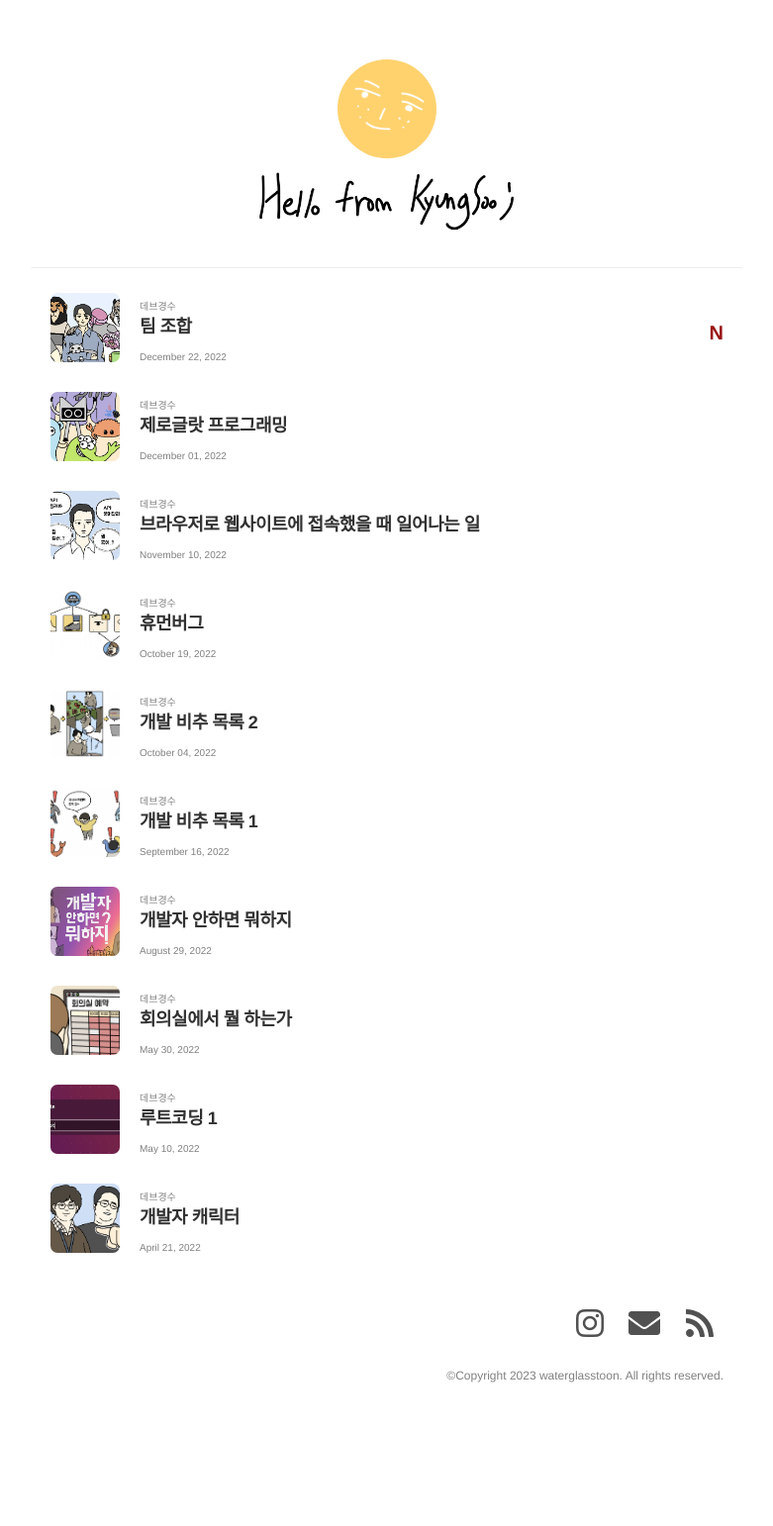
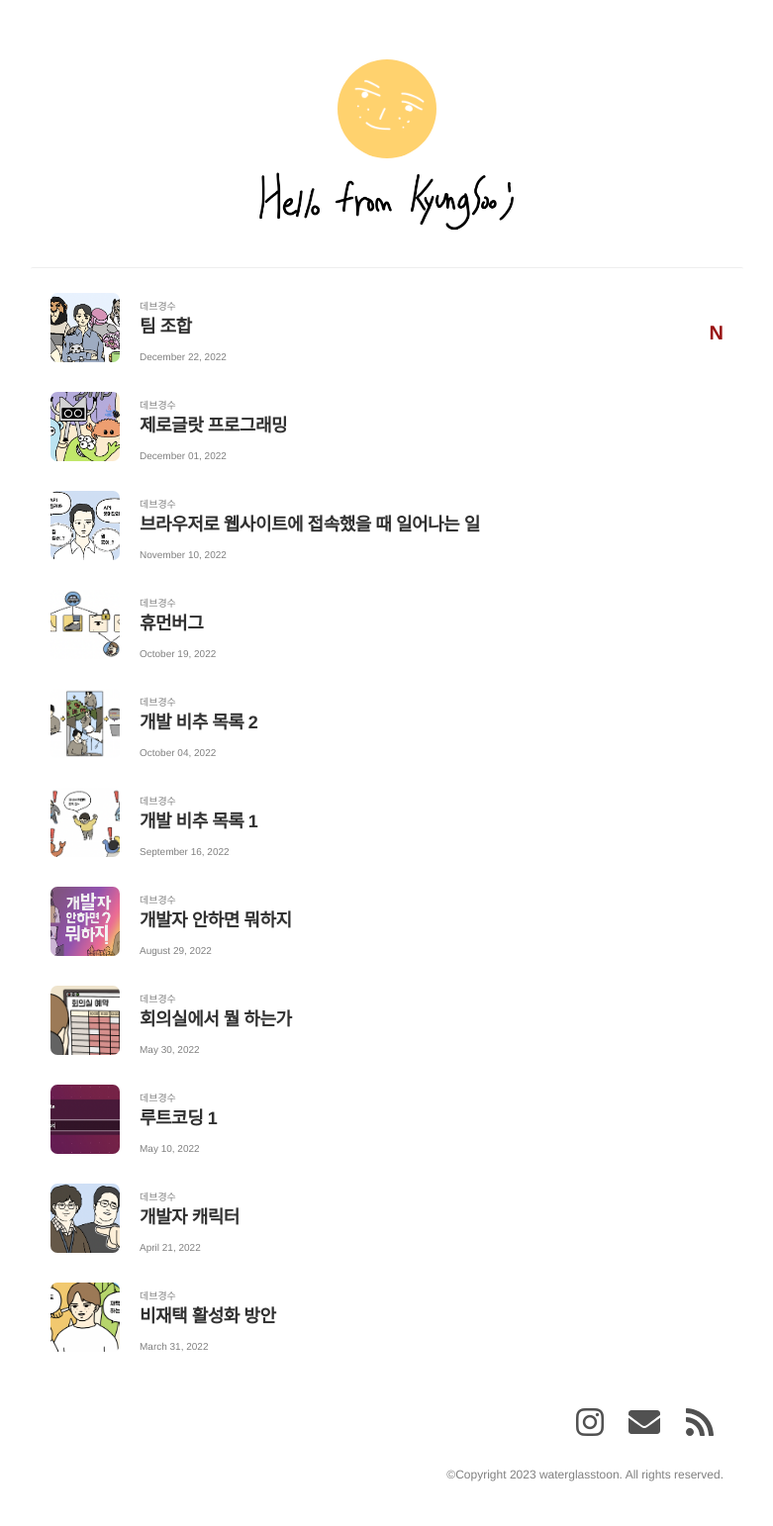
Before and after one commit to waterglasstoon/waterglasstoon.github.io, a Jekyll site: the page built from index.html, in a window 1280 px wide. Shown: the whole page at 99% size, without its empty margins (249-1030 px from the left). Built offline with Jekyll 4.4.1, drawn with Linux system fonts in a browser that asks for light colours; nearby versions of some CDN libraries; some web fonts are replaced; comment, search, counter and statistics services are not loaded; before the commit the page ends 1442 px from its top, so only the background shows below that.

Commit message:
add cartoon50

```diff
--- /dev/null
+++ b/_posts/2022-03-31-work-from-home.markdown
@@ -0,0 +1,21 @@
+---
+layout: post
+headTitle: "2022-03-31-work-from-home"
+title:  "비재택 활성화 방안"
+thumbnail: "./../images/devkyungsoo/cartoon50/cartoon50_thumbnail.png"
+group: "데브경수"
+nexturl: "/devkyungsoo/2022/04/21/programmer-character"
+date:   2022-03-31 21:30:26 +0900
+categories: devkyungsoo
+---
+<img src="/images/devkyungsoo/cartoon50/cartoon50_1.png" width="100%" title="cartoon_image" alt="비재택을 어떻게 활성화 시킬 것인가"/>
+<img src="/images/devkyungsoo/cartoon50/cartoon50_2.png" width="100%" title="cartoon_image" alt="식비랑 음료비를 지원해 줬으면 좋겠다"/>
+<img src="/images/devkyungsoo/cartoon50/cartoon50_3.png" width="100%" title="cartoon_image" alt="원격회식이 주류료 남아있었으면 좋겠다"/>
+<img src="/images/devkyungsoo/cartoon50/cartoon50_4.png" width="100%" title="cartoon_image" alt="애완동물 출근도 가능했으면 좋겠다"/>
+<img src="/images/devkyungsoo/cartoon50/cartoon50_5.png" width="100%" title="cartoon_image" alt="편안한 복장도 가능했으면"/>
+<img src="/images/devkyungsoo/cartoon50/cartoon50_6.png" width="100%" title="cartoon_image" alt="노래도 부를 수 있어야함"/>
+<img src="/images/devkyungsoo/cartoon50/cartoon50_7.png" width="100%" title="cartoon_image" alt="개인공간 마련해 줬으면"/>
+<img src="/images/devkyungsoo/cartoon50/cartoon50_8.png" width="100%" title="cartoon_image" alt="내방처럼 편안했으면"/>
+<img src="/images/devkyungsoo/cartoon50/cartoon50_9.png" width="100%" title="cartoon_image" alt="오피스로 가는 포탈을 열어줬으면 좋겠다"/>
+<img src="/images/devkyungsoo/cartoon50/cartoon50_10.png" width="100%" title="cartoon_image" alt="아무래도 재택을 계속 해야"/>
+<img src="/images/devkyungsoo/devkyungsoo_footer.png" width="100%" title="cartoon_image" alt="@waterglasstoon 에도 놀러오세요"/>
--- a/_posts/2022-04-21-programmer-character.markdown
+++ b/_posts/2022-04-21-programmer-character.markdown
@@ -4,6 +4,7 @@ headTitle: "2022-04-21-programmer-character"
 title:  "개발자 캐릭터"
 thumbnail: "./../images/devkyungsoo/cartoon51/cartoon51_thumbnail.png"
 group: "데브경수"
+prevurl: "/devkyungsoo/2022/03/31/work-from-home"
 nexturl: "/devkyungsoo/2022/05/10/root-coding"
 date:   2022-04-21 21:30:26 +0900
 categories: devkyungsoo
```
Also changed, not shown: images/devkyungsoo/cartoon50/cartoon50_1.png (added), images/devkyungsoo/cartoon50/cartoon50_10.png (added), images/devkyungsoo/cartoon50/cartoon50_2.png (added), images/devkyungsoo/cartoon50/cartoon50_3.png (added), images/devkyungsoo/cartoon50/cartoon50_4.png (added), images/devkyungsoo/cartoon50/cartoon50_5.png (added), images/devkyungsoo/cartoon50/cartoon50_6.png (added), images/devkyungsoo/cartoon50/cartoon50_7.png (added), images/devkyungsoo/cartoon50/cartoon50_8.png (added), images/devkyungsoo/cartoon50/cartoon50_9.png (added), images/devkyungsoo/cartoon50/cartoon50_thumbnail.png (added).
